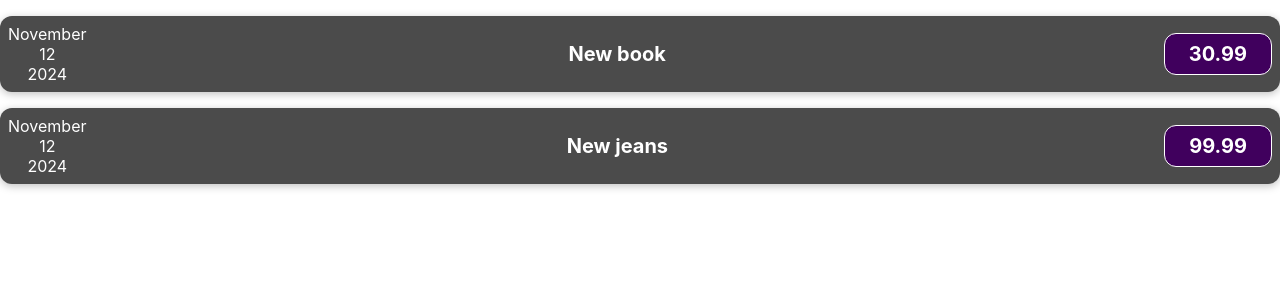
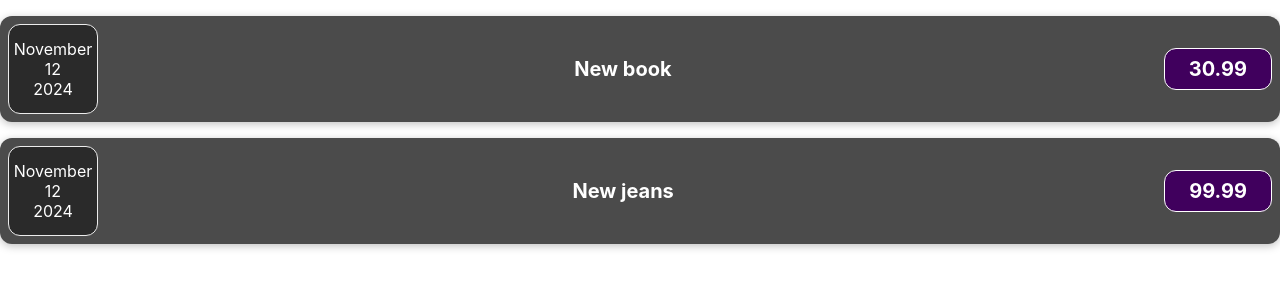
Before and after one commit to Misha2007/expenses, a React (Create React App) app: page / in a window 1280 px wide. Shown: the top 300 px of the page. Built offline with nearby package versions, Linux system fonts and the light colour scheme.

Commit message:
Adding ExpenseDate styles

```diff
--- /dev/null
+++ b/src/components/ExpenseDate.css
@@ -0,0 +1,26 @@
+.expense-date {
+  display: flex;
+  flex-direction: column;
+  width: 5.5rem;
+  height: 5.5rem;
+  border: 1px solid #ececec;
+  background-color: #2a2a2a;
+  color: white;
+  border-radius: 12px;
+  align-items: center;
+  justify-content: center;
+}
+
+.expense-date__month {
+  font-size: 0.75rem;
+  font-weight: bold;
+}
+
+.expense-date__year {
+  font-size: 0.75rem;
+}
+
+.expense-date__day {
+  font-size: 1.5rem;
+  font-weight: bold;
+}
--- a/src/components/ExpenseDate.js
+++ b/src/components/ExpenseDate.js
@@ -1,12 +1,14 @@
+import "./ExpenseDate.css";
+
 const ExpenseDate = (props) => {
   const day = props.date.toLocaleString("en-US", { day: "2-digit" });
   const month = props.date.toLocaleString("en-US", { month: "long" });
   const year = props.date.getFullYear();
   return (
-    <div>
-      <div>{month}</div>
-      <div>{day}</div>
-      <div>{year}</div>
+    <div className="expense-date">
+      <div className="expense-date_month">{month}</div>
+      <div className="expense-date_day">{day}</div>
+      <div className="expense-date_year">{year}</div>
     </div>
   );
 };
```
